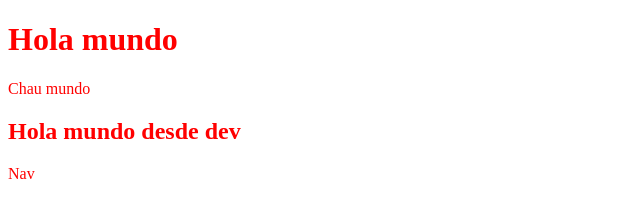
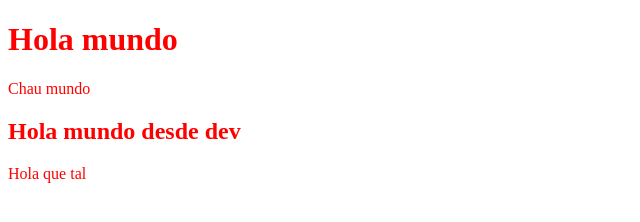
Before and after one commit to carlos-luis-alvarado/git-inicial, a plain HTML site: page index.html in a window 1280 px wide. Shown: the full height of the page, 0-640 px from the left. Drawn offline with Linux system fonts and the light colour scheme.

Commit message:
Corrijo el texto del nav

```diff
--- a/index.html
+++ b/index.html
@@ -59,7 +59,7 @@
     <p>Chau mundo</p>
     <h2>Hola mundo desde dev</h2>
     <nav>
-        Nav
+        Hola que tal
     </nav>
 </body>
 </html>
```
